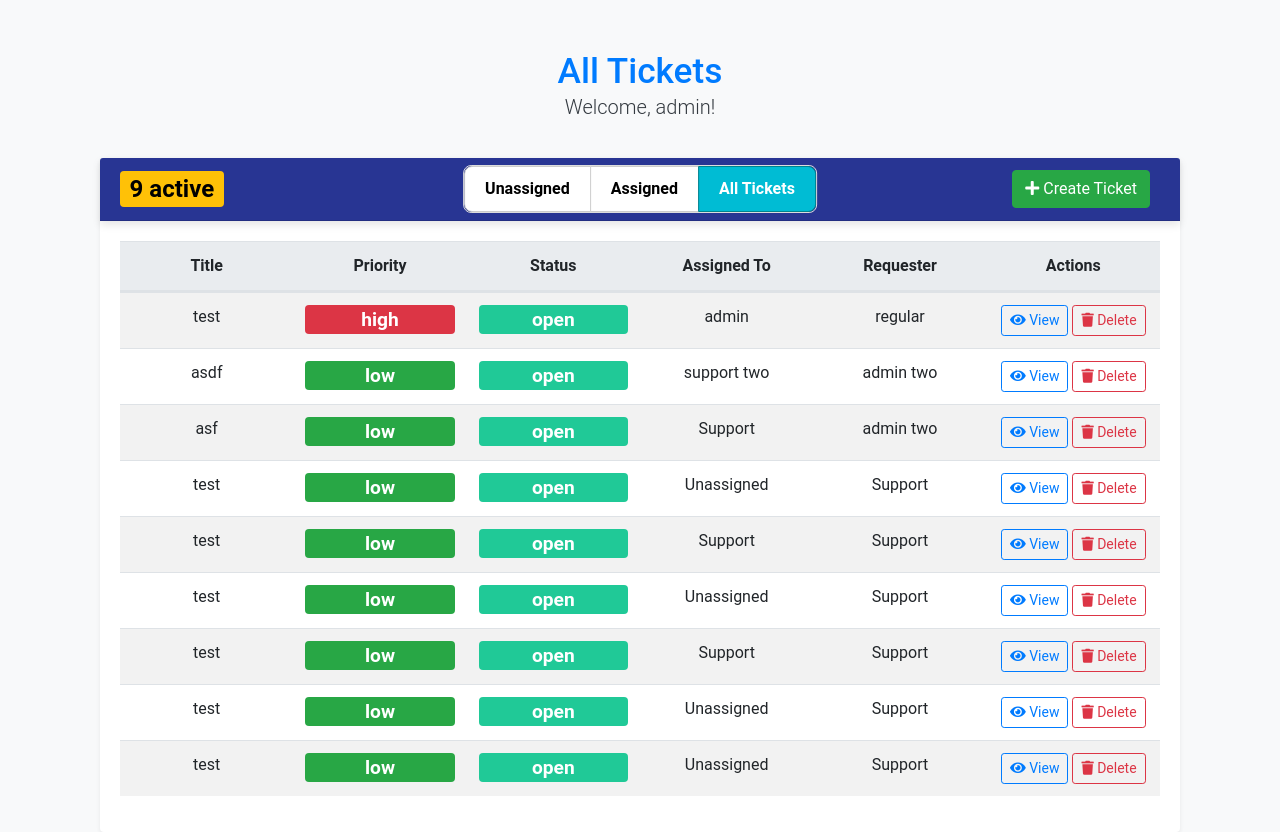
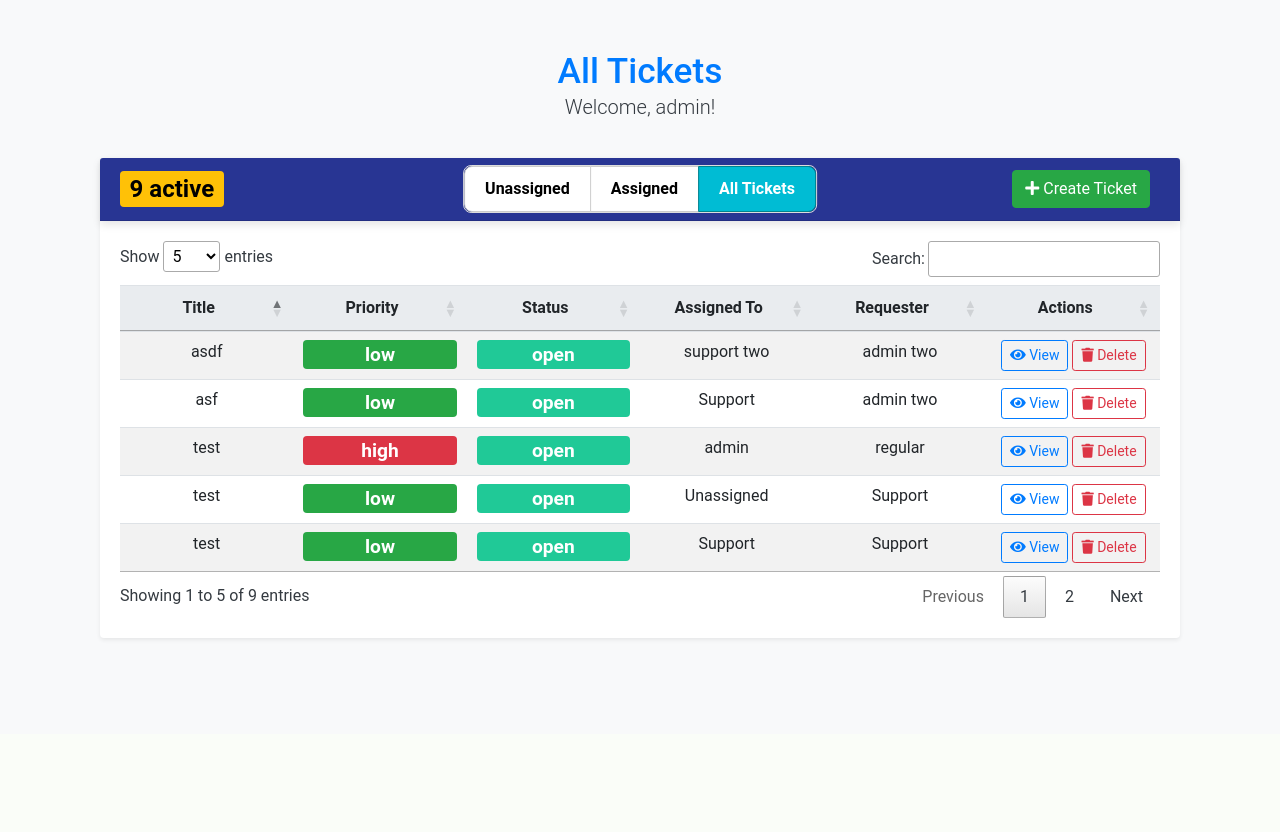
Before and after one commit to Hiru5han/QA-project-weabapp, a Flask app: page /all_tickets in a window 1280 px wide. Shown: the part 66-898 px from the top of the page. After the commit the page ends 706 px from the top, so only its background shows below. Run offline with Flask 3, Linux system fonts and the light colour scheme; a user stored in the database is signed in; some libraries are stand-ins or nearby versions.

Commit message:
updating to have column sort and table search

```diff
--- a/app/templates/all_tickets.html
+++ b/app/templates/all_tickets.html
@@ -57,7 +57,7 @@
     </div>
 
     <div class="card-body">
-      <table class="table table-striped table-hover">
+      <table id="tickets-table" class="table table-striped table-hover">
         <thead>
           <tr class="d-flex justify-content-between">
             <th class="col text-center">Title</th>
@@ -108,7 +108,6 @@
                 style="display: inline"
                 onsubmit="return confirm('Are you sure you want to delete this ticket?');"
               >
-                <!-- Include CSRF token for security -->
                 <input
                   type="hidden"
                   name="csrf_token"
--- a/app/templates/assigned_tickets.html
+++ b/app/templates/assigned_tickets.html
@@ -42,7 +42,7 @@
     </div>
 
     <div class="card-body">
-      <table class="table table-striped table-hover">
+      <table id="tickets-table" class="table table-striped table-hover">
         <thead>
           <tr class="d-flex justify-content-between">
             <th class="col text-center">Title</th>
--- a/app/templates/base.html
+++ b/app/templates/base.html
@@ -13,6 +13,13 @@
       href="https://stackpath.bootstrapcdn.com/bootstrap/4.5.2/css/bootstrap.min.css"
       rel="stylesheet"
     />
+
+    <!-- DataTables CSS -->
+    <link
+      href="https://cdn.datatables.net/1.13.4/css/jquery.dataTables.min.css"
+      rel="stylesheet"
+    />
+
     <link
       href="{{ url_for('static', filename='styles.css') }}"
       rel="stylesheet"
@@ -62,14 +69,15 @@
 
     <!-- Flash messages section
     <div class="container mt-3">
-      {% with messages = get_flashed_messages(with_categories=true) %} {% if
-      messages %}
+      {% with messages = get_flashed_messages(with_categories=true) %}
+      {% if messages %}
       <div class="flash-messages">
         {% for category, message in messages %}
         <div class="alert alert-{{ category }}">{{ message }}</div>
         {% endfor %}
       </div>
-      {% endif %} {% endwith %}
+      {% endif %}
+      {% endwith %}
     </div> -->
 
     <div class="container">{% block content %} {% endblock %}</div>
@@ -79,6 +87,24 @@
     <script src="https://code.jquery.com/jquery-3.5.1.slim.min.js"></script>
     <script src="https://cdn.jsdelivr.net/npm/@popperjs/core@2.9.2/dist/umd/popper.min.js"></script>
     <script src="https://stackpath.bootstrapcdn.com/bootstrap/4.5.2/js/bootstrap.min.js"></script>
+
+    <!-- DataTables JS -->
+    <script src="https://cdn.datatables.net/1.13.4/js/jquery.dataTables.min.js"></script>
+
     <script src="{{ url_for('static', filename='theme-toggle.js') }}"></script>
+
+    <!-- Initialize DataTables on specific tables -->
+    <script>
+      $(document).ready(function () {
+        $("#tickets-table").DataTable({
+          paging: true, // Enable pagination
+          ordering: true, // Enable column ordering
+          info: true, // Show information about the table
+          searching: true, // Enable search functionality
+          lengthMenu: [5, 10, 25, 50, 100], // Options for the number of entries to display per page
+          pageLength: 5, // Set the default number of entries to display to 5
+        });
+      });
+    </script>
   </body>
 </html>
--- a/app/templates/unassigned_tickets.html
+++ b/app/templates/unassigned_tickets.html
@@ -54,7 +54,7 @@
     </div>
 
     <div class="card-body">
-      <table class="table table-striped table-hover">
+      <table id="tickets-table" class="table table-striped table-hover">
         <thead>
           <tr class="d-flex justify-content-between">
             <th class="col text-center">Title</th>
```
